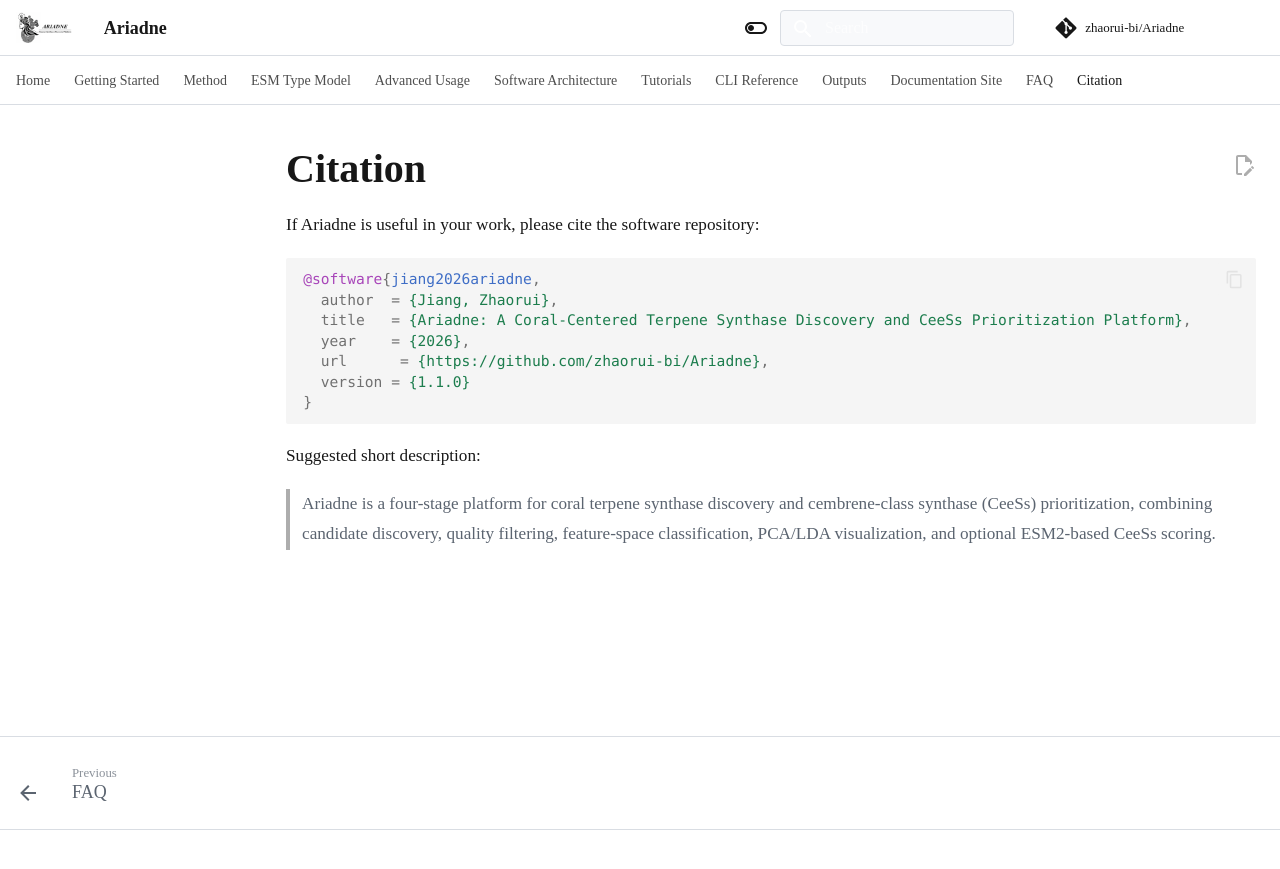
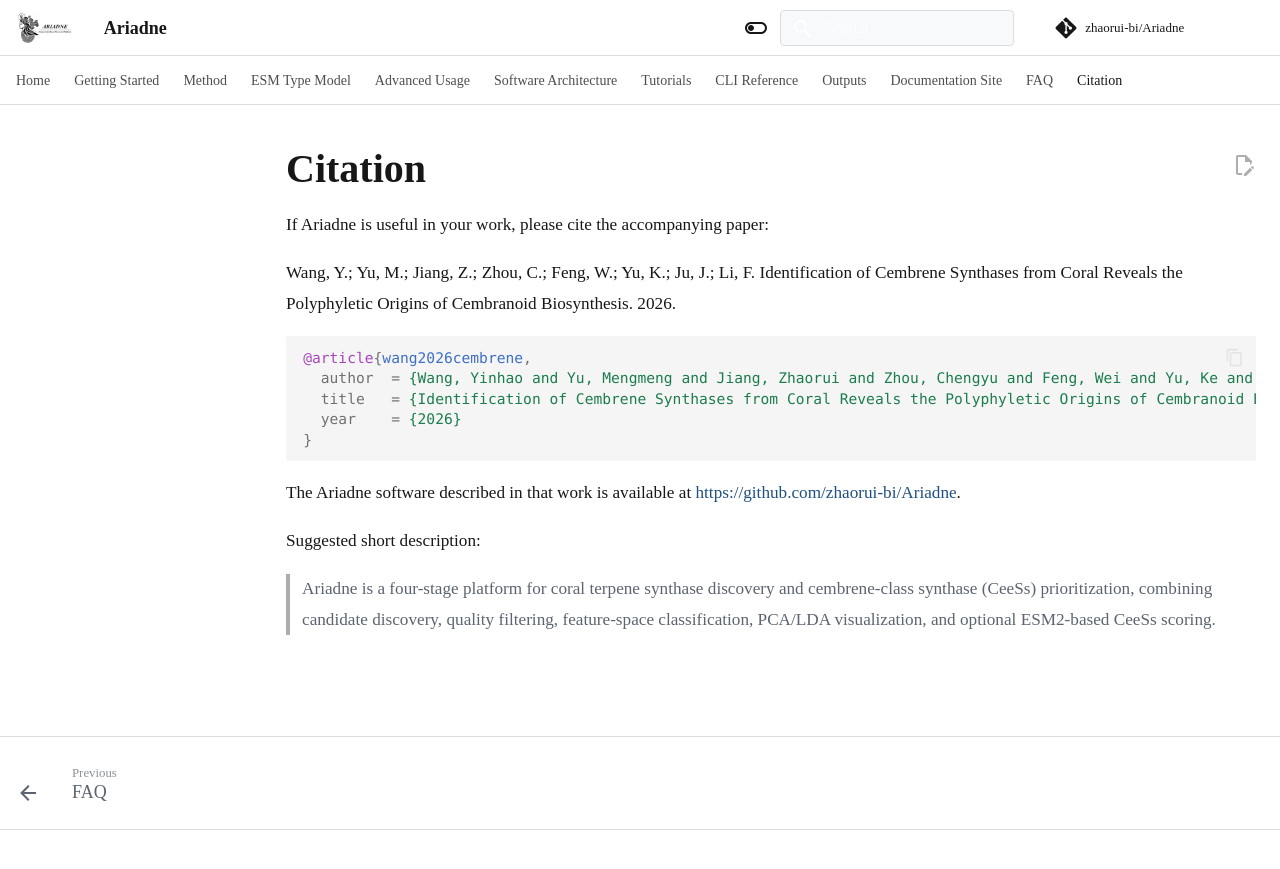
Before and after one commit to zhaorui-bi/Ariadne, an MkDocs documentation site: the page built from docs/citation.md, in a window 1280 px wide. Shown: the top 869 px of the page. Built offline with MkDocs 1.6.1 and Material for MkDocs 9.7.7, drawn with Linux system fonts in a browser that asks for light colours; comment, search, counter and statistics services are not loaded.

Commit message:
Update citation to the coral cembrene synthase paper.
Replace the software-only BibTeX entry with the manuscript authors
and title, and keep the GitHub repository as the associated software.

````diff
--- a/docs/citation.md
+++ b/docs/citation.md
@@ -1,16 +1,18 @@
 # Citation
 
-If Ariadne is useful in your work, please cite the software repository:
+If Ariadne is useful in your work, please cite the accompanying paper:
+
+Wang, Y.; Yu, M.; Jiang, Z.; Zhou, C.; Feng, W.; Yu, K.; Ju, J.; Li, F. Identification of Cembrene Synthases from Coral Reveals the Polyphyletic Origins of Cembranoid Biosynthesis. 2026.
 
 ```bibtex
-@software{jiang2026ariadne,
-  author  = {Jiang, Zhaorui},
-  title   = {Ariadne: A Coral-Centered Terpene Synthase Discovery and CeeSs Prioritization Platform},
-  year    = {2026},
-  url      = {https://github.com/zhaorui-bi/Ariadne},
-  version = {1.1.0}
+@article{wang2026cembrene,
+  author  = {Wang, Yinhao and Yu, Mengmeng and Jiang, Zhaorui and Zhou, Chengyu and Feng, Wei and Yu, Ke and Ju, Jianhua and Li, Feng},
+  title   = {Identification of Cembrene Synthases from Coral Reveals the Polyphyletic Origins of Cembranoid Biosynthesis},
+  year    = {2026}
 }
 ```
+
+The Ariadne software described in that work is available at [https://github.com/zhaorui-bi/Ariadne](https://github.com/zhaorui-bi/Ariadne).
 
 Suggested short description:
 
````
Also changed, not shown: README.md (+4 -6 lines), README_ZH.md (+4 -6 lines).
